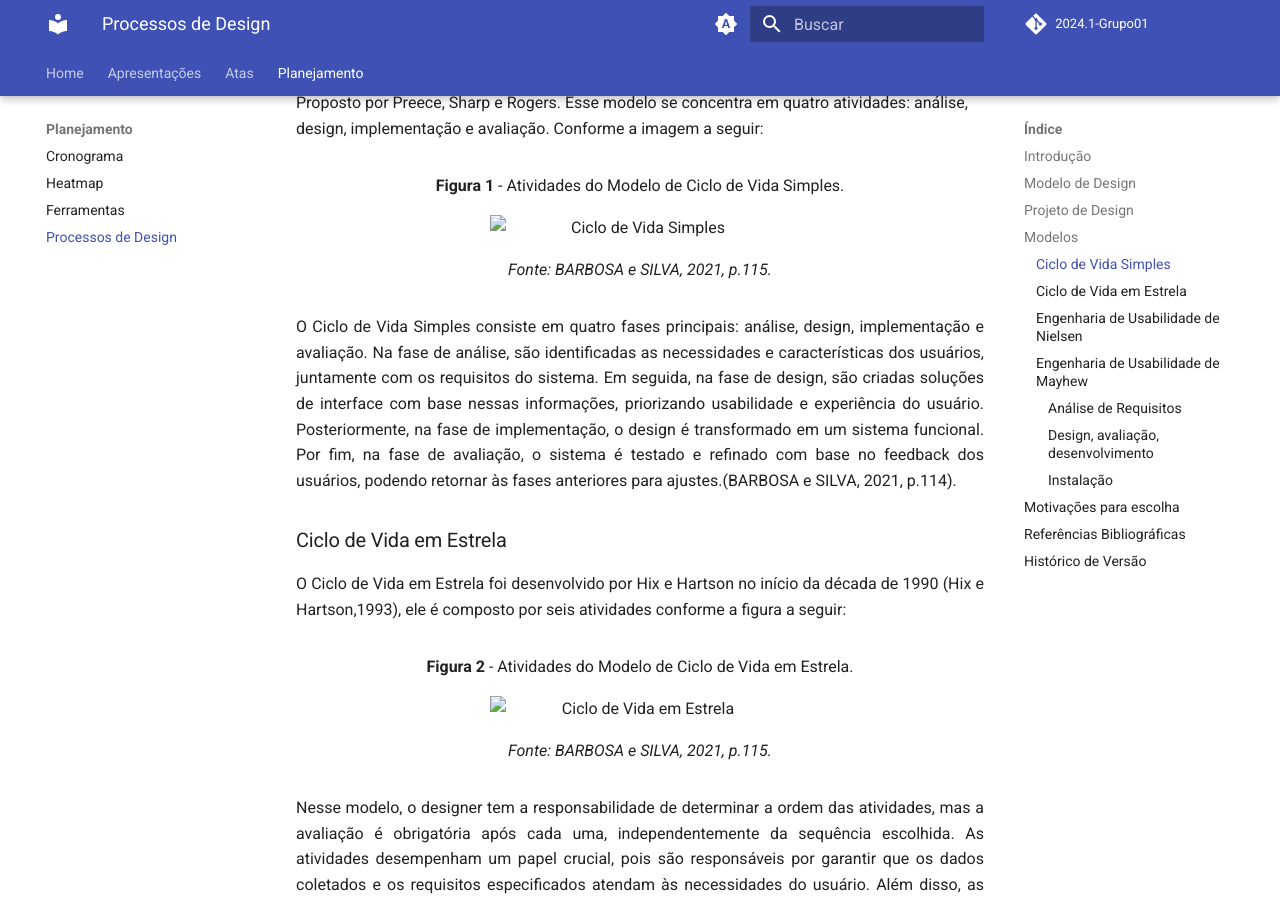
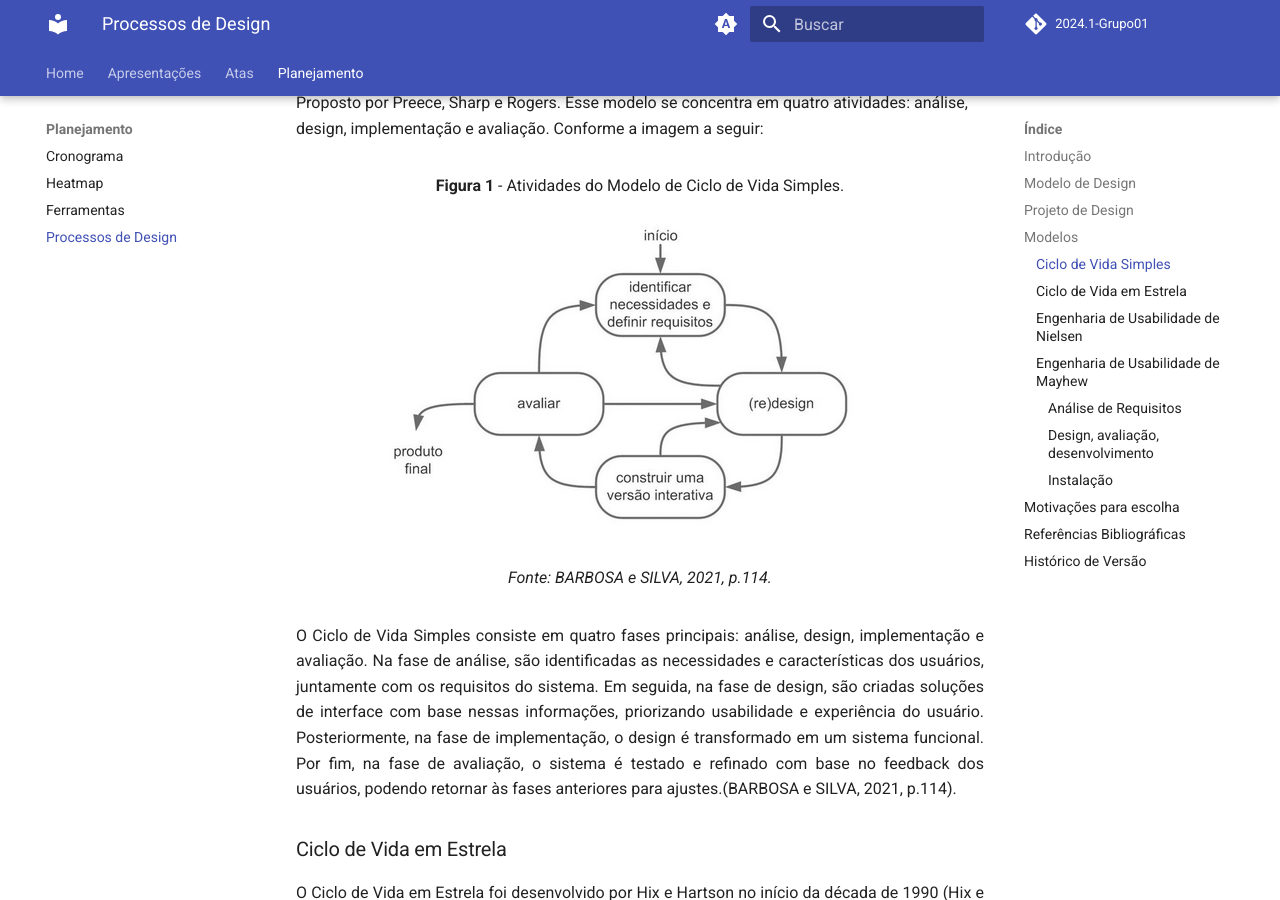
Before and after one commit to LuizGust4vo/2024.1-CD-MOJ-IHC, an MkDocs documentation site: the page built from docs/planejamento/processosDesign.md, in a window 1280 px wide and 900 px high, scrolled down 1358 px. Built offline with MkDocs 1.6.1 and Material for MkDocs 9.7.7, drawn with Linux system fonts in a browser that asks for light colours; comment, search, counter and statistics services are not loaded; the version menu is left out.

Commit message:
Corrigindo imagens

```diff
--- a/docs/planejamento/processosDesign.md
+++ b/docs/planejamento/processosDesign.md
@@ -2,7 +2,7 @@
 
 ## Introdução
 
-<div style="text-align: justify">Antes de adentrarmos no processo de design, é fundamental compreender o que design representa. Segundo Barbosa e Silva (2021, p.107)<a id="anchor_1" href="REF1"><sup>1<sup></a>, design é um processo composto por três atividades primordiais: análise da situação atual (identificação de um problema), síntese de uma intervenção e avaliação da nova situação (da intervenção).</div>
+<div style="text-align: justify">Antes de adentrarmos no processo de design, é fundamental compreender o que design representa. Segundo Barbosa e Silva (2021, p.107)<a id="anchor_1" href="#REF1"><sup>1<sup></a>, design é um processo composto por três atividades primordiais: análise da situação atual (identificação de um problema), síntese de uma intervenção e avaliação da nova situação (da intervenção).</div>
 
 <br>Os processos de design, portanto, são métodos que permitem a execução dessas atividades de maneira sistemática e iterativa, visando desenvolver soluções que atendam às demanda dos usuários. Dentre as várias técnicas disponíveis, destacam-se quatro principais: ciclo de vida simples, ciclo de vida em estrela, engenharia de usabilidade de Nielsen e engenharia de usabilidade de Mayhew.
 <br>
@@ -23,10 +23,10 @@
 
 Proposto por Preece, Sharp e Rogers. Esse modelo se concentra em quatro atividades: análise, design, implementação e avaliação. Conforme a imagem a seguir:
 
-<figure style="text-align: center;">
-    <p><b>Figura 1</b> - Atividades do Modelo de Ciclo de Vida Simples.</p>
-    <img src="./assets/cicloVidaSimples.png" alt="Ciclo de Vida Simples" style="width: 300px;">
-    <figcaption>Fonte: BARBOSA e SILVA, 2021, p.115.</figcaption>
+<figure markdown>
+<font size="3"><p style="text-align: center"><b>Figura 1</b> - Atividades do Modelo de Ciclo de Vida Simples.</p></font>
+![Diagrama do Modelo de Ciclo de Vida Simples](./assets/cicloVidaSimples.png){width: 300}
+<figcaption><font size="3">Fonte: BARBOSA e SILVA, 2021, p.114.</font></figcaption>
 </figure>
 
 <div style="text-align: justify">O Ciclo de Vida Simples  consiste em quatro fases principais: análise, design, implementação e avaliação. Na fase de análise, são identificadas as necessidades e características dos usuários, juntamente com os requisitos do sistema. Em seguida, na fase de design, são criadas soluções de interface com base nessas informações, priorizando usabilidade e experiência do usuário. Posteriormente, na fase de implementação, o design é transformado em um sistema funcional. Por fim, na fase de avaliação, o sistema é testado e refinado com base no feedback dos usuários, podendo retornar às fases anteriores para ajustes.(BARBOSA e SILVA, 2021, p.114).</div>
@@ -35,10 +35,10 @@ Proposto por Preece, Sharp e Rogers. Esse modelo se concentra em quatro atividad
 
 <div style="text-align: justify">O Ciclo de Vida em Estrela foi desenvolvido por Hix e Hartson no início da década de 1990 (Hix e Hartson,1993), ele é composto por seis atividades conforme a figura a seguir:</div>
 
-<figure style="text-align: center;">
-    <p><b>Figura 2</b> - Atividades do Modelo de Ciclo de Vida em Estrela.</p>
-    <img src="./assets/cicloVidaEstrela.png" alt="Ciclo de Vida em Estrela" style="width: 300px;">
-    <figcaption>Fonte: BARBOSA e SILVA, 2021, p.115.</figcaption>
+<figure markdown>
+<font size="3"><p style="text-align: center"><b>Figura 2</b> - Atividades do Modelo de Ciclo de Vida em Estrela.</p></font>
+![Diagrama do Modelo de Ciclo de Vida em Estrela](./assets/cicloVidaEstrela.png){width: 300}
+<figcaption><font size="3">Fonte: BARBOSA e SILVA, 2021, p.115.</font></figcaption>
 </figure>
 
 <div style="text-align: justify">Nesse modelo, o designer tem a responsabilidade de determinar a ordem das atividades, mas a avaliação é obrigatória após cada uma, independentemente da sequência escolhida. As atividades desempenham um papel crucial, pois são responsáveis por garantir que os dados coletados e os requisitos especificados atendam às necessidades do usuário. Além disso, as atividades são utilizadas para identificar problemas de usabilidade nos designs, protótipos e no sistema final.</div>
@@ -77,10 +77,10 @@ Proposto por Preece, Sharp e Rogers. Esse modelo se concentra em quatro atividad
 
 Deborah Mayhew propôs esse modelo iterativo para a engenharia de usabilidade dividido em três etapas: análise de requisitos, design/avaliação/desenvolvimento e instalação. Na imagem a seguir é possível verificar o modelo proposto:
 
-<figure style="text-align: center;">
-    <p><b>Figura 3</b> - Atividades do Modelo de Ciclo de Vida de Mayhew.</p>
-    <img src="./assets/cicloVidaMayhew.png" alt="Ciclo de Vida de Mayhew" style="width: 300px;">
-    <figcaption>Fonte: BARBOSA e SILVA, 2021, p.119.</figcaption>
+<figure markdown>
+<font size="3"><p style="text-align: center"><b>Figura 3</b> - Atividades do Modelo de Ciclo de Vida de Mayhew.</p></font>
+![Diagrama do Modelo de Ciclo de Vida de Mayhew](./assets/cicloVidaMayhew.png){width: 300}
+<figcaption><font size="3">Fonte: BARBOSA e SILVA, 2021, p.119.</font></figcaption>
 </figure>
 
 Abaixo a definição de cada uma das etapas:
```
